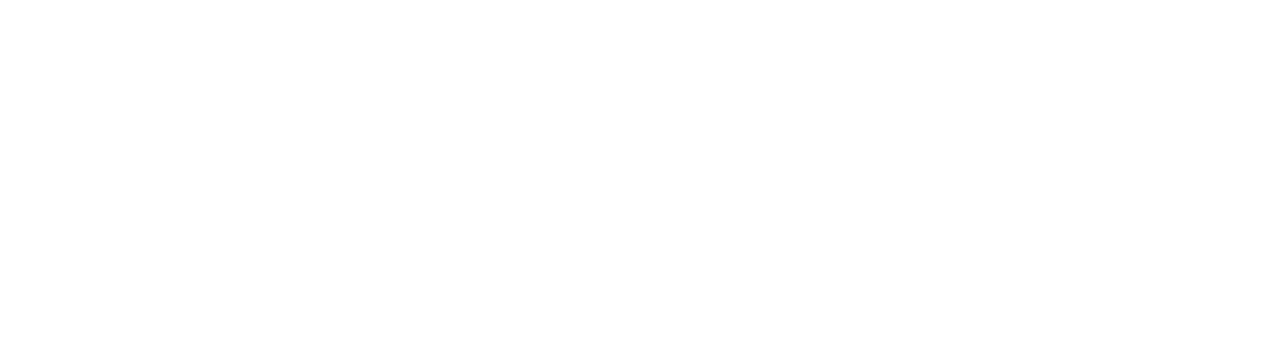
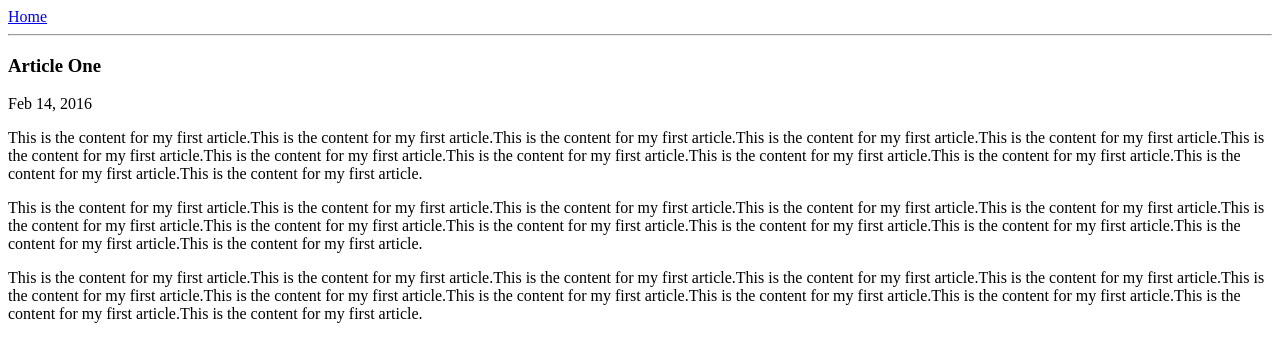
Before and after one commit to harikrishnabs/imad-app-v2, a website: page ui/article-one.html in a window 1280 px wide. Drawn offline with Linux system fonts and the light colour scheme.

Commit message:
[imad-console] Updates ui/article-one.html

```diff
--- a/ui/article-one.html
+++ b/ui/article-one.html
@@ -1,2 +1,33 @@
 <html>
+    <head>
+        <title>
+            Article One | Hari Krishna
+        </title>
+    </head>
+    <body>
+        <div>
+            <a href="/">Home</a>
+        </div>
+        <hr/>
+        <h3>
+            Article One
+        </h3>
+        <div>
+            Feb 14, 2016
+        </div>
+        <div>
+            <p>
+                This is the content for my first article.This is the content for my first article.This is the content for my first article.This is the content for my first article.This is the content for my first article.This is the content for my first article.This is the content for my first article.This is the content for my first article.This is the content for my first article.This is the content for my first article.This is the content for my first article.This is the content for my first article.
+            </p>
+            <p>
+                This is the content for my first article.This is the content for my first article.This is the content for my first article.This is the content for my first article.This is the content for my first article.This is the content for my first article.This is the content for my first article.This is the content for my first article.This is the content for my first article.This is the content for my first article.This is the content for my first article.This is the content for my first article.
+            </p>
+            <p>
+                This is the content for my first article.This is the content for my first article.This is the content for my first article.This is the content for my first article.This is the content for my first article.This is the content for my first article.This is the content for my first article.This is the content for my first article.This is the content for my first article.This is the content for my first article.This is the content for my first article.This is the content for my first article.
+            </p>
+        </div>
+
+    </body>
+
+
 </html>
```
